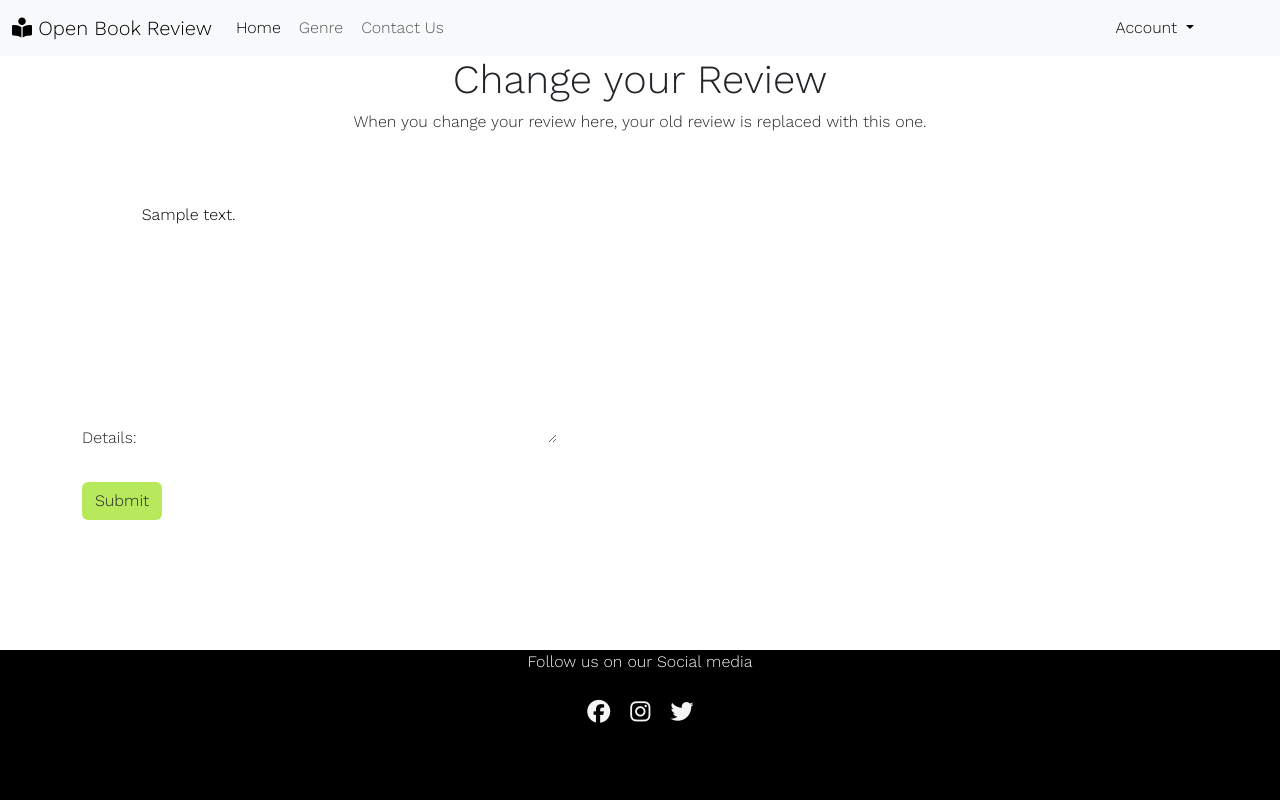
After one commit to ARcKP98/open-book-reviews, a Django app: page /edit-book/1 in a window 1280 px wide. The commit adds this page. Run offline with Django 3.2, Linux system fonts and the light colour scheme; tables that the repository leaves empty hold one stand-in row (values such as "Sample post"); some libraries are stand-ins or nearby versions.

Commit message:
Add the ability to edit reviews.

```diff
--- a/book_review/models.py
+++ b/book_review/models.py
@@ -1,6 +1,7 @@
 from django.db import models
 from django.contrib.auth.models import User
 from cloudinary.models import CloudinaryField
+from django.shortcuts import reverse
 
 
 # Create your models here.
@@ -45,3 +46,6 @@ class Review(models.Model):
 
     def __str__(self):
         return f"{self.details} by {self.username}"
+
+    def get_absolute_url(self):
+        return reverse("edit-review", kwargs={"pk": self.pk})
--- a/book_review/urls.py
+++ b/book_review/urls.py
@@ -6,5 +6,6 @@ urlpatterns = [
     path("genre/<genre>/", views.ViewGenreTitles.as_view(), name="books"),
     path('add-book/', views.AddBook.as_view(), name='add-book'),
     path('like/<slug:slug>', views.LikeBook.as_view(), name="book_liked"),
+    path('edit-book/<int:pk>', views.EditBook.as_view(), name="edit-review"),
     path('<slug:slug>/', views.BookInfo.as_view(), name='book-info'),
 ]
--- a/book_review/views.py
+++ b/book_review/views.py
@@ -1,5 +1,6 @@
 from django.shortcuts import render, get_object_or_404, reverse, redirect
 from django.views import generic, View
+from django.views.generic import UpdateView
 from django.contrib.auth.mixins import LoginRequiredMixin
 from django.utils.text import slugify
 from .models import Book, Genre, Review
@@ -99,18 +100,22 @@ class AddBook(LoginRequiredMixin, View):
                                 allow_unicode=False)
             book.save()
 
-            return redirect('add-book')
-
         else:
             book_form = BookForm()
 
         return render(
             request,
-            "add-book.html",
+            "index.html",
             {
                 "book_form": BookForm()
             },
         )
+
+
+class EditBook(UpdateView):
+    model = Review
+    fields = ('details',)
+    template_name = 'edit-review.html'
 
 
 class LikeBook(View):
--- a/templates/book-info.html
+++ b/templates/book-info.html
@@ -66,6 +66,9 @@
                         <p class="text-muted">
                             Uploaded on: {{ review.created_on }}
                         </p>
+                        {% if user.id == review.username.id %}
+                        <a href="{% url 'edit-review' review.pk %}">Edit</a>
+                        {% endif %}
                     </div>
 
                 </div>
--- /dev/null
+++ b/templates/edit-review.html
@@ -0,0 +1,24 @@
+{% extends "base.html" %}
+{% block content %}
+{% load crispy_forms_tags %}
+
+<section class="mb-5">
+  <div class="text-center mb-5">
+    <h1>Change your Review</h1>
+    <h6>When you change your review here, your old review is replaced with this one.</h6>
+  </div>
+  <div class="container">
+    <div class="row">
+        <div class="col-md-8 mt-4">
+            <form method="post">
+                {{ form.as_p }}
+                {% csrf_token %}
+                <button type="submit" class="mt-3 mb-3 btn btn-md review-submit">Submit</button>
+            </form>
+        </div>
+    </div>
+</div>
+
+</section>
+
+{% endblock %}
```
